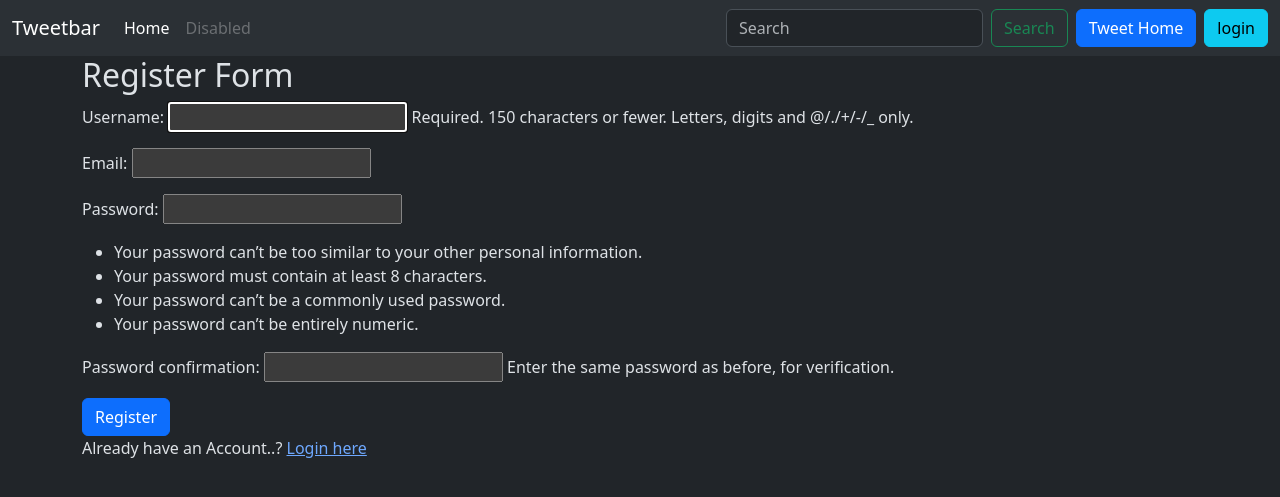
After one commit to UsmanMERN/django-projects, a Django app: page /tweet/register/ in a window 1280 px wide. The commit adds this page. Shown: the top 497 px of the page. Run offline with Django 5.2, Linux system fonts and the light colour scheme.

Commit message:
completed

```diff
--- a/tweeter/templates/layout.html
+++ b/tweeter/templates/layout.html
@@ -10,7 +10,7 @@
 <body>
     <nav class="navbar navbar-expand-lg bg-body-tertiary">
         <div class="container-fluid">
-          <a class="navbar-brand" href="#">Tweetbar</a>
+          <a class="navbar-brand" href="{% url "tweet_list" %}">Tweetbar</a>
           <button class="navbar-toggler" type="button" data-bs-toggle="collapse" data-bs-target="#navbarSupportedContent" aria-controls="navbarSupportedContent" aria-expanded="false" aria-label="Toggle navigation">
             <span class="navbar-toggler-icon"></span>
           </button>
@@ -20,20 +20,6 @@
                 <a class="nav-link active" aria-current="page" href="#">Home</a>
               </li>
               <li class="nav-item">
-                <a class="nav-link" href="#">Link</a>
-              </li>
-              <li class="nav-item dropdown">
-                <a class="nav-link dropdown-toggle" href="#" role="button" data-bs-toggle="dropdown" aria-expanded="false">
-                  Dropdown
-                </a>
-                <ul class="dropdown-menu">
-                  <li><a class="dropdown-item" href="#">Action</a></li>
-                  <li><a class="dropdown-item" href="#">Another action</a></li>
-                  <li><hr class="dropdown-divider"></li>
-                  <li><a class="dropdown-item" href="#">Something else here</a></li>
-                </ul>
-              </li>
-              <li class="nav-item">
                 <a class="nav-link disabled" aria-disabled="true">Disabled</a>
               </li>
             </ul>
@@ -41,6 +27,15 @@
               <input class="form-control me-2" type="search" placeholder="Search" aria-label="Search">
               <button class="btn btn-outline-success" type="submit">Search</button>
             </form>
+            <a href="{% url "tweet_list" %}" class="btn btn-primary mx-2">Tweet Home</a>
+            {% if user.is_authenticated %}
+            <form method="post" action="{% url "logout" %}">
+{% csrf_token %}
+<button class="btn btn-outline-danger" type="submit">Logout</button>
+            </form>
+            {% else %}
+            <a href="{% url "login" %}" class="btn btn-info">login</a>
+            {% endif %}
           </div>
         </div>
       </nav>
--- /dev/null
+++ b/tweeter/templates/registration/register.html
@@ -0,0 +1,12 @@
+{% extends "layout.html" %}
+
+{% block content %}
+<h2>Register Form</h2>
+<form method="POST">
+{% csrf_token %}
+
+{{form.as_p}}
+<button class="btn btn-primary">Register</button>
+<p>Already have an Account..? <a href="{% url "login" %}">Login here</a></p>
+</form>
+{% endblock  %}
--- a/tweeter/templates/tweet/tweet_list.html
+++ b/tweeter/templates/tweet/tweet_list.html
@@ -15,8 +15,10 @@
             <div class="card-body">
               <h5 class="card-title">{{tweet.user.username}}</h5>
               <p class="card-text">{{tweet.text}}</p>
+              {% if tweet.user == user %}
               <a href="{% url 'tweet_edit' tweet.id %}" class="btn btn-info">Edit</a>
               <a href="{% url 'tweet_delete' tweet.id %}" class="btn btn-danger">Delete</a>
+              {% endif %}
             </div>
           </div>
           {% endfor %}
--- a/tweeter/tweet/forms.py
+++ b/tweeter/tweet/forms.py
@@ -1,8 +1,18 @@
 from django import forms
 from .models import Tweet
+from django.contrib.auth.forms import UserCreationForm
+from django.contrib.auth.models import User
 
 
 class TweetForm(forms.ModelForm):
     class Meta:
         model = Tweet
         fields = ["text", "photo"]
+
+
+class UserRegistrationForm(UserCreationForm):
+    email = forms.EmailField()
+
+    class Meta:
+        model = User
+        fields = ("username", "email", "password1", "password2")
--- a/tweeter/tweet/urls.py
+++ b/tweeter/tweet/urls.py
@@ -6,4 +6,5 @@ urlpatterns = [
     path("create/", views.tweet_create, name="tweet_create"),
     path("<int:tweet_id>/edit/", views.tweet_edit, name="tweet_edit"),
     path("<int:tweet_id>/delete/", views.tweet_delete, name="tweet_delete"),
+    path("register/", views.register, name="register"),
 ]
--- a/tweeter/tweet/views.py
+++ b/tweeter/tweet/views.py
@@ -1,6 +1,8 @@
 from django.shortcuts import render, get_object_or_404, redirect
 from .models import Tweet
-from .forms import TweetForm
+from .forms import TweetForm, UserRegistrationForm
+from django.contrib.auth.decorators import login_required
+from django.contrib.auth import login
 
 
 def index(request):
@@ -12,6 +14,7 @@ def tweet_list(request):
     return render(request, "tweet/tweet_list.html", {"tweets": tweets})
 
 
+@login_required
 def tweet_create(request):
     if request.method == "POST":
         form = TweetForm(request.POST, request.FILES)
@@ -27,6 +30,7 @@ def tweet_create(request):
     return render(request, "tweet/tweet_form.html", {"form": form})
 
 
+@login_required
 def tweet_edit(request, tweet_id):
     tweet = get_object_or_404(Tweet, pk=tweet_id, user=request.user)
     if request.method == "POST":
@@ -41,9 +45,28 @@ def tweet_edit(request, tweet_id):
     return render(request, "tweet/tweet_form.html", {"form": form})
 
 
+@login_required
 def tweet_delete(request, tweet_id):
     tweet = get_object_or_404(Tweet, pk=tweet_id, user=request.user)
     if request.method == "POST":
         tweet.delete()
         return redirect("/tweet/")
     return render(request, "tweet/tweet_confirm_delete.html", {"tweet": tweet})
+
+
+# register
+
+
+def register(request):
+    if request.method == "POST":
+        form = UserRegistrationForm(request.POST)
+        if form.is_valid():
+            user = form.save(commit=False)
+            user.set_password(form.cleaned_data["password1"])
+            user.save()
+            login(request, user)
+            return redirect("/tweet/")
+        pass
+    else:
+        form = UserRegistrationForm()
+    return render(request, "registration/register.html", {"form": form})
--- a/tweeter/tweeter/settings.py
+++ b/tweeter/tweeter/settings.py
@@ -134,3 +134,7 @@ DEFAULT_AUTO_FIELD = "django.db.models.BigAutoField"
 
 # MEDIA_URL = "/media/"
 # MEDIA_ROOT = os.path.join(BASE_DIR, "media")
+
+LOGIN_URL = "/accounts/login"
+LOGIN_REDIRECT_URL = "/tweet"
+LOGOUT_REDIRECT_URL = "/tweet"
--- a/tweeter/tweeter/urls.py
+++ b/tweeter/tweeter/urls.py
@@ -20,10 +20,12 @@ from django.contrib import admin
 from django.urls import path, include
 from django.conf import settings
 from django.conf.urls.static import static
+from django.contrib.auth.urls import views as auth_views
 from . import views
 
 urlpatterns = [
     path("admin/", admin.site.urls),
     path("tweet/", include("tweet.urls")),
+    path("accounts/", include("django.contrib.auth.urls")),
     path("", views.index, name="index"),
 ] + static(settings.MEDIA_URL, document_root=settings.MEDIA_ROOT)
```
Also changed, not shown: tweeter/templates/registration/logged_out.html (added, +7 -0 lines), tweeter/templates/registration/login.html (added, +13 -0 lines), tweeter/db.sqlite3, tweeter/media/photos/5edefbc4-2c63-4df1-a51d-3cb51942ede4_1l5l5uk.jpeg (added).
